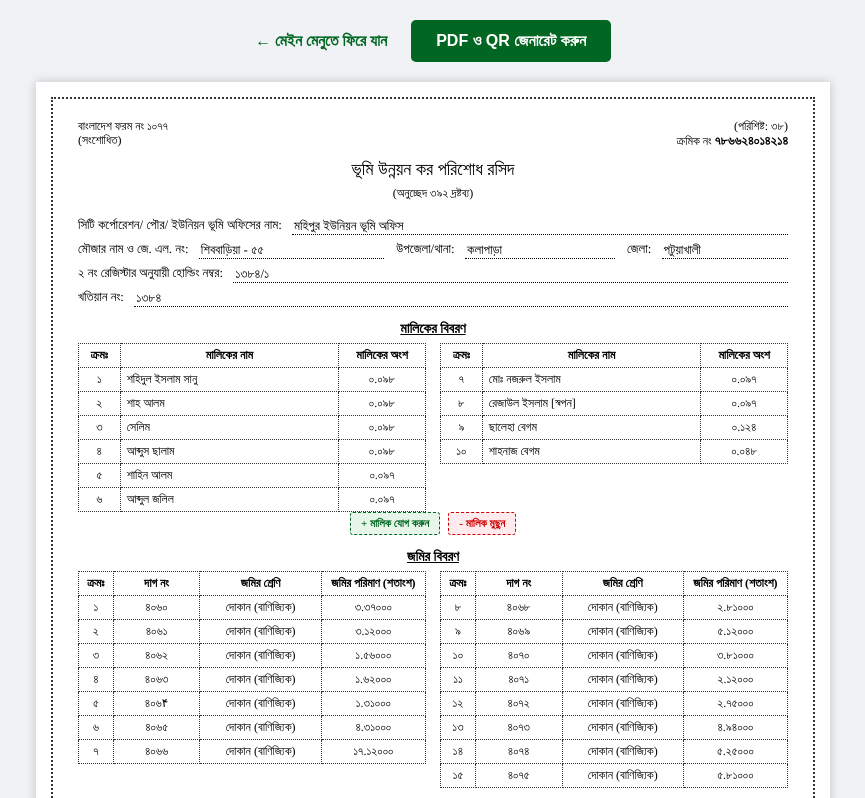
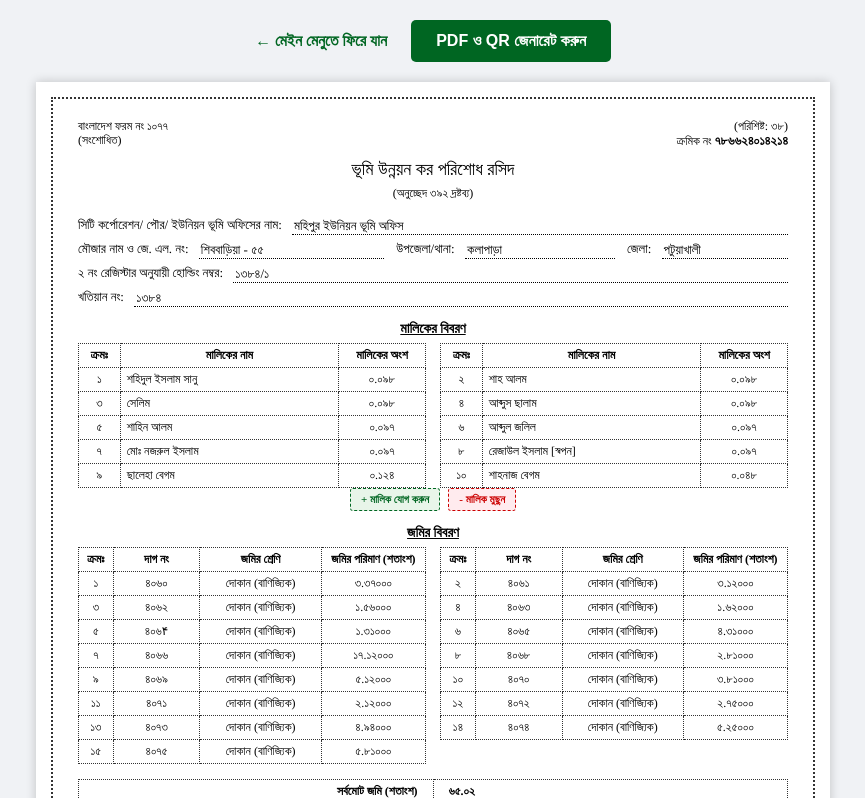
Before and after one commit to abir19410-ctrl/ldtax-app, a website: page public/file-maker.html in a window 1280 px wide. Both pictures are taken after a click on the button "- মালিক মুছুন". Shown: the top 798 px of the page, without its empty margins (207-1072 px from the left). Drawn offline with nearby package versions, Linux system fonts and the light colour scheme; a web font is replaced by a local one.

Commit message:
Update file-maker.html

```diff
--- a/public/file-maker.html
+++ b/public/file-maker.html
@@ -146,12 +146,12 @@
 
                 <div class="section-title">মালিকের বিবরণ</div>
                 <div class="dynamic-table-container">
-                    <table class="dotted-table" id="owner-table-1" style="width: 100%;">
+                    <table class="dotted-table" id="owner-table-1" style="width: 49%;">
                         <colgroup><col style="width: 12%;"><col style="width: 63%;"><col style="width: 25%;"></colgroup>
                         <thead><tr><th>ক্রমঃ</th><th>মালিকের নাম</th><th>মালিকের অংশ</th></tr></thead>
                         <tbody id="owner-tbody-1"></tbody>
                     </table>
-                    <table class="dotted-table" id="owner-table-2" style="display: none; width: 48%;">
+                    <table class="dotted-table" id="owner-table-2" style="width: 49%;">
                         <colgroup><col style="width: 12%;"><col style="width: 63%;"><col style="width: 25%;"></colgroup>
                         <thead><tr><th>ক্রমঃ</th><th>মালিকের নাম</th><th>মালিকের অংশ</th></tr></thead>
                         <tbody id="owner-tbody-2"></tbody>
@@ -164,12 +164,12 @@
 
                 <div class="section-title">জমির বিবরণ</div>
                 <div class="dynamic-table-container">
-                    <table class="dotted-table" id="land-table-1" style="width: 100%;">
+                    <table class="dotted-table" id="land-table-1" style="width: 49%;">
                         <colgroup><col style="width: 10%;"><col style="width: 25%;"><col style="width: 35%;"><col style="width: 30%;"></colgroup>
                         <thead><tr><th>ক্রমঃ</th><th>দাগ নং</th><th>জমির শ্রেণি</th><th>জমির পরিমাণ (শতাংশ)</th></tr></thead>
                         <tbody id="land-tbody-1"></tbody>
                     </table>
-                    <table class="dotted-table" id="land-table-2" style="display: none; width: 48%;">
+                    <table class="dotted-table" id="land-table-2" style="width: 49%;">
                         <colgroup><col style="width: 10%;"><col style="width: 25%;"><col style="width: 35%;"><col style="width: 30%;"></colgroup>
                         <thead><tr><th>ক্রমঃ</th><th>দাগ নং</th><th>জমির শ্রেণি</th><th>জমির পরিমাণ (শতাংশ)</th></tr></thead>
                         <tbody id="land-tbody-2"></tbody>
@@ -280,21 +280,9 @@
             return num.toString().replace(/[0-9]/g, w => banglaDigits[w]);
         }
 
-        function updateOwnerLayout() {
-            if(ownerCount <= 6) {
-                document.getElementById('owner-table-1').style.width = '100%';
-                document.getElementById('owner-table-2').style.display = 'none';
-            } else {
-                document.getElementById('owner-table-1').style.width = '49%';
-                document.getElementById('owner-table-2').style.display = 'table';
-                document.getElementById('owner-table-2').style.width = '49%';
-            }
-        }
-
         function addOwner(name = "", share = "") {
             ownerCount++;
-            updateOwnerLayout();
-            const tbodyId = ownerCount <= 6 ? 'owner-tbody-1' : 'owner-tbody-2';
+            const tbodyId = ownerCount % 2 !== 0 ? 'owner-tbody-1' : 'owner-tbody-2';
             const tr = document.createElement('tr');
             tr.innerHTML = `
                 <td><span contenteditable="true" spellcheck="false" class="table-edit">${convertNumToBangla(ownerCount)}</span></td>
@@ -305,29 +293,16 @@
         }
 
         function removeOwner() {
-            if(ownerCount === 0) return;
-            const tbodyId = ownerCount <= 6 ? 'owner-tbody-1' : 'owner-tbody-2';
+            if (ownerCount === 0) return;
+            const tbodyId = ownerCount % 2 !== 0 ? 'owner-tbody-1' : 'owner-tbody-2';
             const tbody = document.getElementById(tbodyId);
             if(tbody.lastChild) tbody.removeChild(tbody.lastChild);
             ownerCount--;
-            updateOwnerLayout();
-        }
-
-        function updateLandLayout() {
-            if(landCount <= 7) {
-                document.getElementById('land-table-1').style.width = '100%';
-                document.getElementById('land-table-2').style.display = 'none';
-            } else {
-                document.getElementById('land-table-1').style.width = '49%';
-                document.getElementById('land-table-2').style.display = 'table';
-                document.getElementById('land-table-2').style.width = '49%';
-            }
         }
 
         function addLand(dag = "", type = "", amount = "") {
             landCount++;
-            updateLandLayout();
-            const tbodyId = landCount <= 7 ? 'land-tbody-1' : 'land-tbody-2';
+            const tbodyId = landCount % 2 !== 0 ? 'land-tbody-1' : 'land-tbody-2';
             const tr = document.createElement('tr');
             tr.innerHTML = `
                 <td><span contenteditable="true" spellcheck="false" class="table-edit">${convertNumToBangla(landCount)}</span></td>
@@ -339,12 +314,11 @@
         }
 
         function removeLand() {
-            if(landCount === 0) return;
-            const tbodyId = landCount <= 7 ? 'land-tbody-1' : 'land-tbody-2';
+            if (landCount === 0) return;
+            const tbodyId = landCount % 2 !== 0 ? 'land-tbody-1' : 'land-tbody-2';
             const tbody = document.getElementById(tbodyId);
             if(tbody.lastChild) tbody.removeChild(tbody.lastChild);
             landCount--;
-            updateLandLayout();
         }
 
         window.onload = () => {
@@ -359,10 +333,8 @@
             try {
                 await document.fonts.ready;
 
-                // --- শুধুমাত্র এই অংশটুকু লাইভ সার্ভারের জন্য আপডেট করা হয়েছে ---
                 const filename = 'LDTax_' + Date.now() + '.pdf';
                 const fileUrl = window.location.origin + '/view/' + filename;
-                // ----------------------------------------------------------------
 
                 document.getElementById('qr-container').innerHTML = "";
                 new QRCode(document.getElementById('qr-container'), {
```
